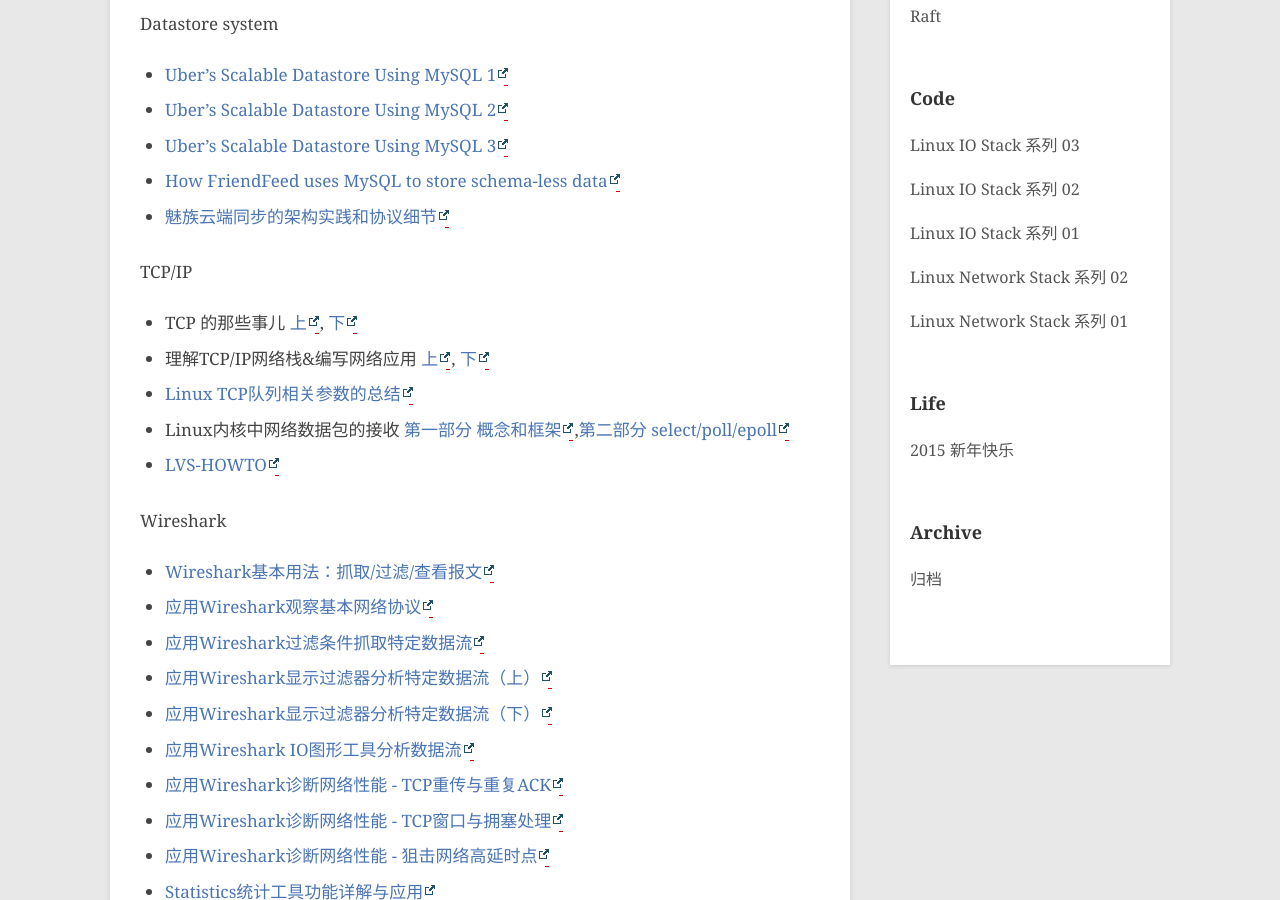
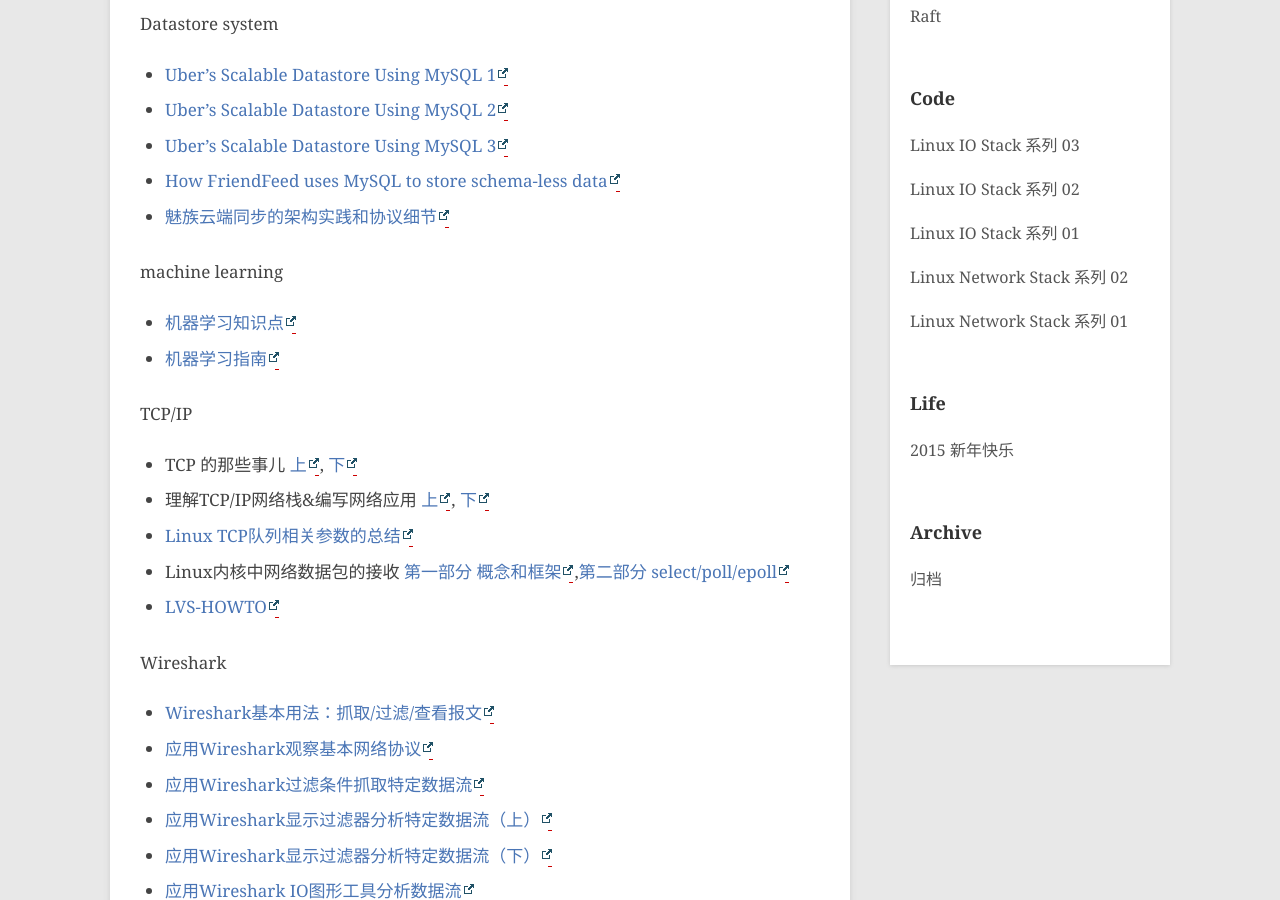
Before and after one commit to hushi55/hushi55.github.io, a Jekyll site: the page built from _posts/blog/2015-01-30-blogs.md, in a window 1280 px wide and 900 px high, scrolled down 802 px. Built offline with Jekyll 4.4.1, drawn with Linux system fonts in a browser that asks for light colours; Markdown is read by kramdown in place of the engine named in the settings; comment, search, counter and statistics services are not loaded.

Commit message:
add machine learning blogs

```diff
--- a/_posts/blog/2015-01-30-blogs.md
+++ b/_posts/blog/2015-01-30-blogs.md
@@ -31,6 +31,11 @@
 - [Uber's Scalable Datastore Using MySQL 3](https://eng.uber.com/schemaless-part-three/)
 - [How FriendFeed uses MySQL to store schema-less data](https://backchannel.org/blog/friendfeed-schemaless-mysql)
 - [魅族云端同步的架构实践和协议细节](http://www.infoq.com/cn/articles/meizu-cloud-synchronization-architecture-and-protocol)
+
+machine learning
+
+- [机器学习知识点](http://wdxtub.com/library/14525635161294.html)
+- [机器学习指南](http://wdxtub.com/library/14522640452315.html)
 
 TCP/IP
 
```
